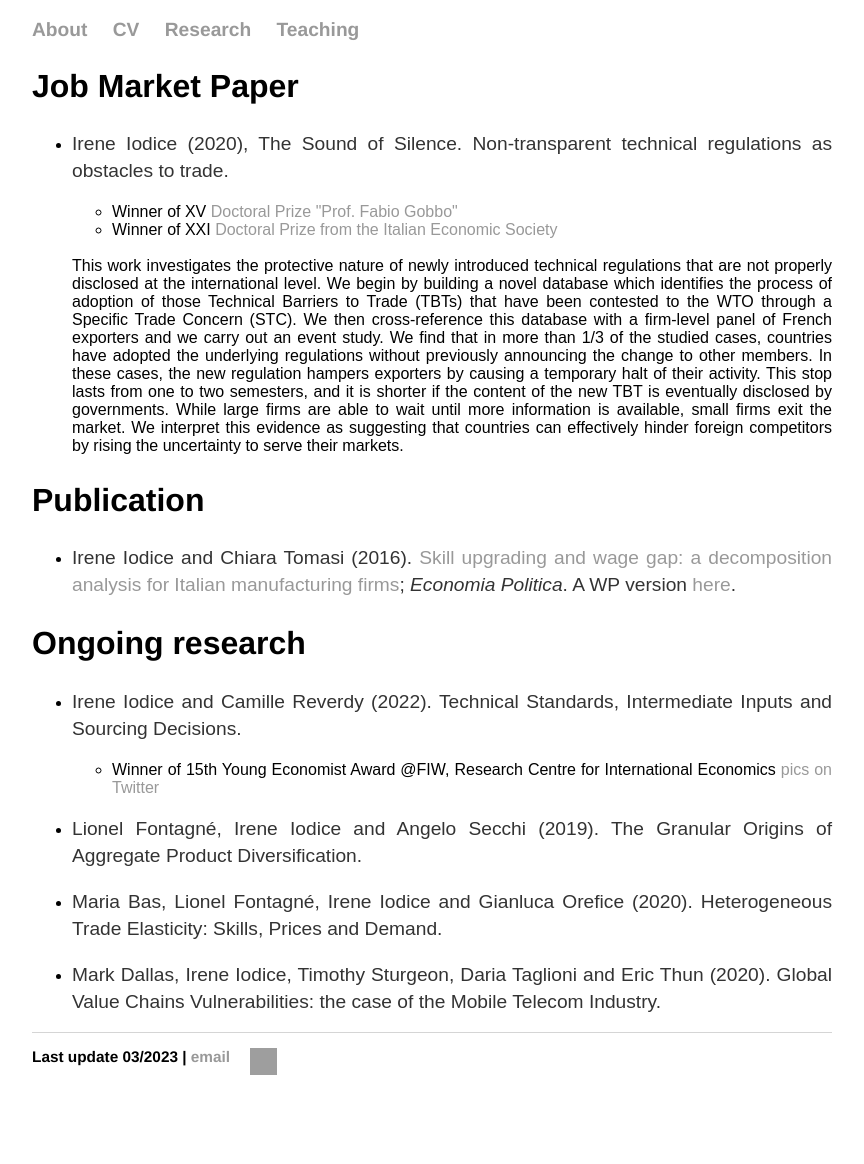
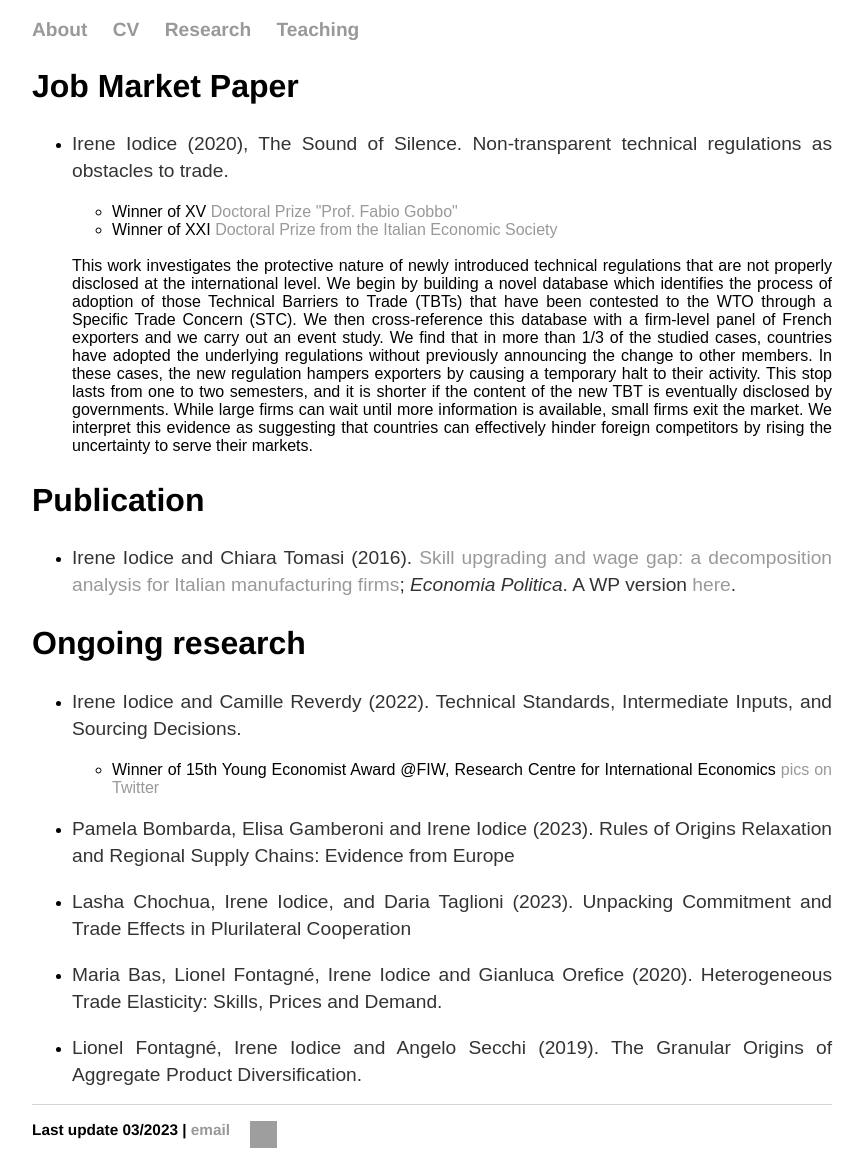
Before and after one commit to ioire/ioire.github.io, a Jekyll site: the page built from research/index.html, in a window 1280 px wide. Shown: the whole page, without its empty margins (208-1072 px from the left). Built offline with Jekyll 4.4.1, drawn with Linux system fonts in a browser that asks for light colours; before the commit the page ends 1091 px from its top, so only the background shows below that; grey boxes are pictures that could not be loaded.

Commit message:
Update index.html

```diff
--- a/research/index.html
+++ b/research/index.html
@@ -14,9 +14,9 @@ title: Irene Iodice
 		This work investigates the protective nature of newly introduced technical regulations that are not properly disclosed at the international level. We begin by building a novel database which identifies the process of adoption of those Technical Barriers to Trade (TBTs) that have been contested to the WTO through a Specific Trade Concern (STC).
 		We then cross-reference this database with a firm-level panel of French exporters and we carry out an event study.
 		We find that in more than 1/3 of the studied cases, countries have adopted the underlying regulations without previously announcing the change to other members.
-		In these cases, the new regulation hampers exporters by causing a temporary halt of their activity.
+		In these cases, the new regulation hampers exporters by causing a temporary halt to their activity.
 		This stop lasts from one to two semesters, and it is shorter if the content of the new TBT is eventually disclosed by governments.
-		While large firms are able to wait until more information is available, small firms exit the market. We interpret this evidence as suggesting that countries can effectively hinder foreign competitors by rising the uncertainty to serve their markets.
+		While large firms can wait until more information is available, small firms exit the market. We interpret this evidence as suggesting that countries can effectively hinder foreign competitors by rising the uncertainty to serve their markets.
 </ul>	</ul>
 
 	<h2>Publication</h2>
@@ -25,12 +25,15 @@ title: Irene Iodice
   </ul>
  <h2>Ongoing research</h2>
 	<ul>
-	  	<li> <p> Irene Iodice and Camille Reverdy (2022). Technical Standards, Intermediate Inputs and Sourcing Decisions. </p> </li>
+	  	<li> <p> Irene Iodice and Camille Reverdy (2022). Technical Standards, Intermediate Inputs, and Sourcing Decisions. </p> </li>
 	<ul> <br>
  <li> Winner of 15th Young Economist Award @FIW, Research Centre for International Economics <a href="https://twitter.com/CentreFiw/status/1630106818688045058" target="_blank"> pics on Twitter </a> </li>
 </ul>
+			 <li> <p> Pamela Bombarda, Elisa Gamberoni and Irene Iodice (2023). Rules of Origins Relaxation and Regional Supply Chains: Evidence from Europe  </p> </li>
+				<li> <p> Lasha Chochua, Irene Iodice, and Daria Taglioni (2023). Unpacking Commitment and Trade Effects in
+Plurilateral Cooperation </p> </li>
+	<li> <p> Maria Bas, Lionel Fontagné, Irene Iodice and Gianluca Orefice (2020). Heterogeneous Trade Elasticity: Skills, Prices and Demand. </p> </li>
 	 <li> <p> Lionel Fontagné, Irene Iodice and Angelo Secchi (2019). The Granular Origins of Aggregate Product Diversification. </p> </li>
-	<li> <p> Maria Bas, Lionel Fontagné, Irene Iodice and Gianluca Orefice (2020). Heterogeneous Trade Elasticity: Skills, Prices and Demand. </p> </li>
-		<li> <p> Mark Dallas, Irene Iodice, Timothy Sturgeon, Daria Taglioni and Eric Thun (2020). Global Value Chains Vulnerabilities: the case of the Mobile Telecom Industry. </p> </li>
+
 	</ul>
 </div><!-- /.blurb -->
```
